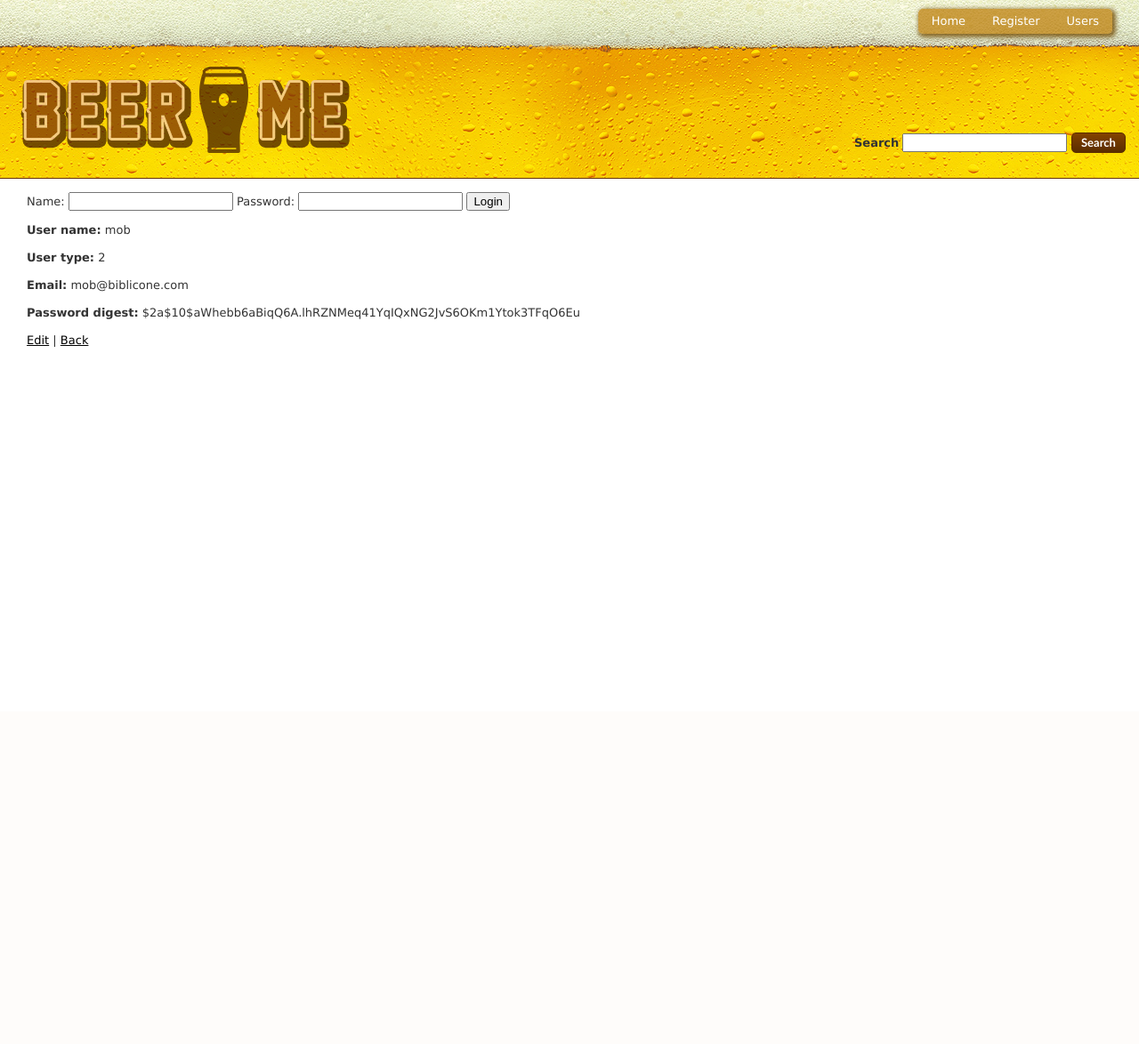
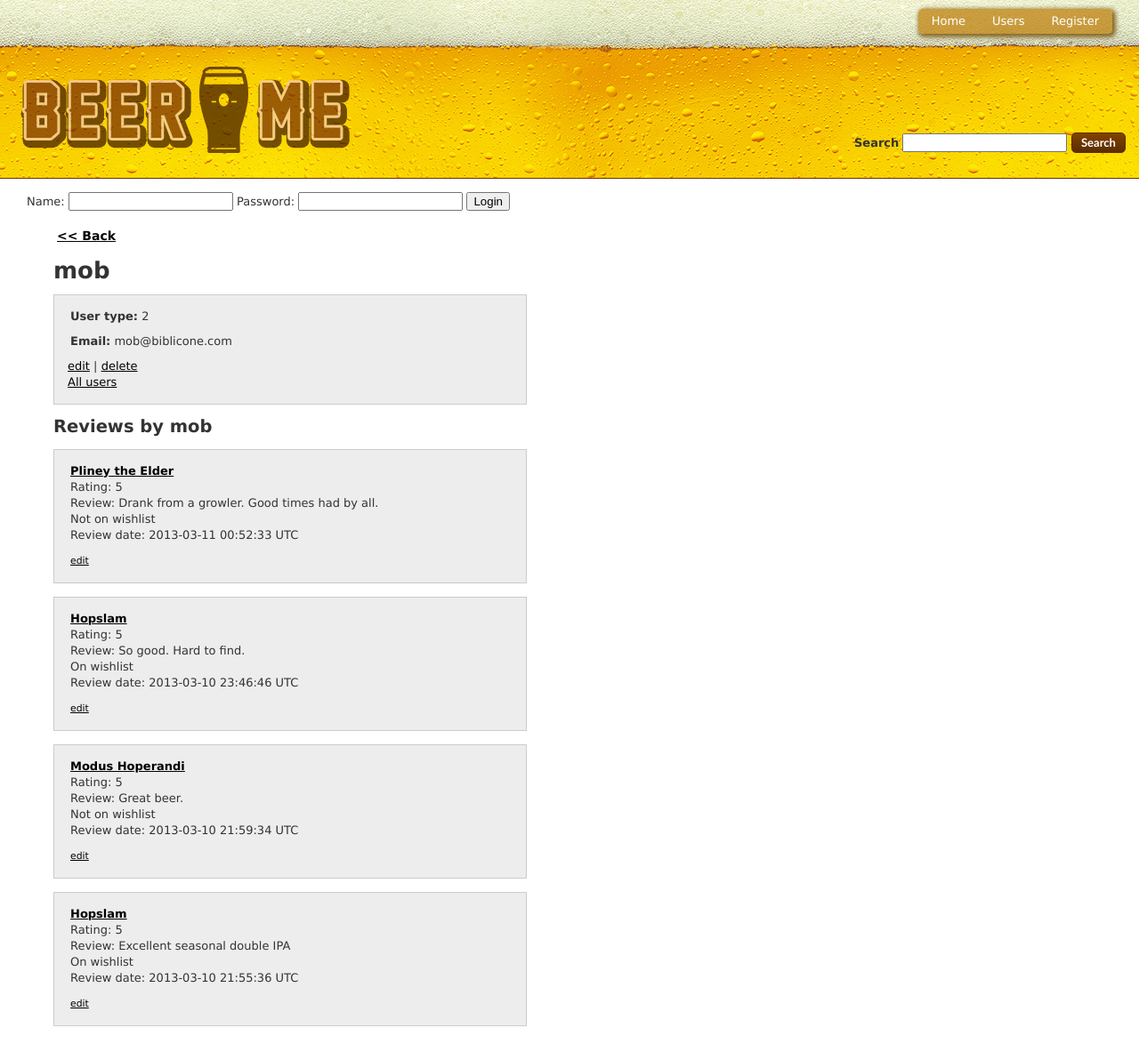
Before and after one commit to bikesandwich/beerme, a Rails app: page /users/15 in a window 1280 px wide. Shown: the whole page at 89% size. Before the commit the page ends 390 px from the top, so only its background shows below. Run offline with Rails 7, Linux system fonts and the light colour scheme; data comes from the database, SQL or seed files in the repository; both versions use the stored data as it was after the commit; style sheets or scripts are compiled from the project's sources; parts of the project's set-up code (start-up, migrations or seed data) failed here and were passed over; some libraries are stand-ins or nearby versions.

Commit message:
Added each users review to their user page. Cleaned up user listing page. Username is now a link on a review.

```diff
--- a/app/controllers/users_controller.rb
+++ b/app/controllers/users_controller.rb
@@ -1,5 +1,6 @@
 class UsersController < ApplicationController
 	before_filter :save_path
+
 
   # GET /users
   # GET /users.json
--- a/app/models/user.rb
+++ b/app/models/user.rb
@@ -1,5 +1,6 @@
 class User < ActiveRecord::Base
   attr_accessible :email, :password_digest, :user_name, :user_type, :password , :password_confirmation
+  validates :user_name, :user_type, :password, :password_confirmation, :presence => true
 
   has_secure_password
   has_many :check_in
--- a/app/views/beers/show.html.erb
+++ b/app/views/beers/show.html.erb
@@ -80,8 +80,9 @@
 
   <% @beer.check_in.order("created_at DESC").each do |r|  %>
   <div class="beer">
+<h2><%= link_to r.user.user_name, r.user %></h2>
 <p>
-Author: <%= r.user_id ? r.user.user_name : "Anonymous" %><br>
+
 Rating: <%= r.rating %><br>
 Review: <%= r.review %><br>
 <%= r.wishlist ? "On wishlist" : "Not on wishlist" %><br>
--- a/app/views/layouts/application.html.erb
+++ b/app/views/layouts/application.html.erb
@@ -25,9 +25,10 @@
 
 	<div id="nav">
 		<ul>
-			<li><a href="/">Home</a></li>
+			<li><%= link_to "Home", beers_url %></li>
+			<li><a href="/users">Users</a></li>
 			<li><%= link_to 'Register', new_user_path %></li>
-			<li><a href="/users">Users</a></li>
+
 			<!--li><a href="/">Beers</a></li-->
 			<!--li><a href="/check_ins">Check Ins</a></li-->
 			<!--li><a href="/styles">Styles</a></li -->
--- a/app/views/users/_form.html.erb
+++ b/app/views/users/_form.html.erb
@@ -17,7 +17,7 @@
   </div>
   <div class="field">
     <%= f.label :user_type %><br />
-    <%= f.select :user_type, [["User", 1],["Admin", 2]]  %>
+    <%= f.select :user_type, [["Choose one"],["User", 1],["Admin", 2]]  %>
   </div>
   <div class="field">
     <%= f.label :email %><br />
--- a/app/views/users/edit.html.erb
+++ b/app/views/users/edit.html.erb
@@ -2,5 +2,5 @@
 
 <%= render 'form' %>
 
-<%= link_to 'Show', @user %> |
+<%= link_to 'view', @user %> | <%= link_to 'delete', @user, method: :delete, data: { confirm: 'Are you sure?' } %><br />
 <%= link_to 'Back', users_path %>
--- a/app/views/users/show.html.erb
+++ b/app/views/users/show.html.erb
@@ -1,10 +1,15 @@
+<div class="single home">
+
+
+<div class="back">
+<%= link_to '<< Back', beers_path %>
+</div>
 <p id="notice"><%= notice %></p>
 
-<p>
-  <b>User name:</b>
-  <%= @user.user_name %>
-</p>
 
+<h1> <%= @user.user_name %></h1>
+
+<div class="beer">
 <p>
   <b>User type:</b>
   <%= @user.user_type %>
@@ -15,11 +20,27 @@
   <%= @user.email %>
 </p>
 
+
+<%= link_to 'edit', edit_user_path(@user) %> | <%= link_to 'delete', @user, method: :delete, data: { confirm: 'Are you sure?' } %><br />
+<%= link_to 'All users', users_path %>
+
+</div>
+
+<h2>Reviews by <%= @user.user_name %></h2>
+  <% @user.check_in.order("created_at DESC").each do |r|  %>
+  <div class="beer">
 <p>
-  <b>Password digest:</b>
-  <%= @user.password_digest %>
-</p>
+<strong> <%= link_to r.beer.title, r.beer %></strong><br>
+Rating: <%= r.rating %><br>
+Review: <%= r.review %><br>
+<%= r.wishlist ? "On wishlist" : "Not on wishlist" %><br>
 
 
-<%= link_to 'Edit', edit_user_path(@user) %> |
-<%= link_to 'Back', users_path %>
+Review date: <%= r.created_at %>
+
+</p>
+<small><%= link_to 'edit', edit_check_in_path(r) %></small>
+</div>
+<% end %>
+
+</div>
```
Also changed, not shown: app/views/users/index.html.erb (+22 -23 lines), db/development.sqlite3.
